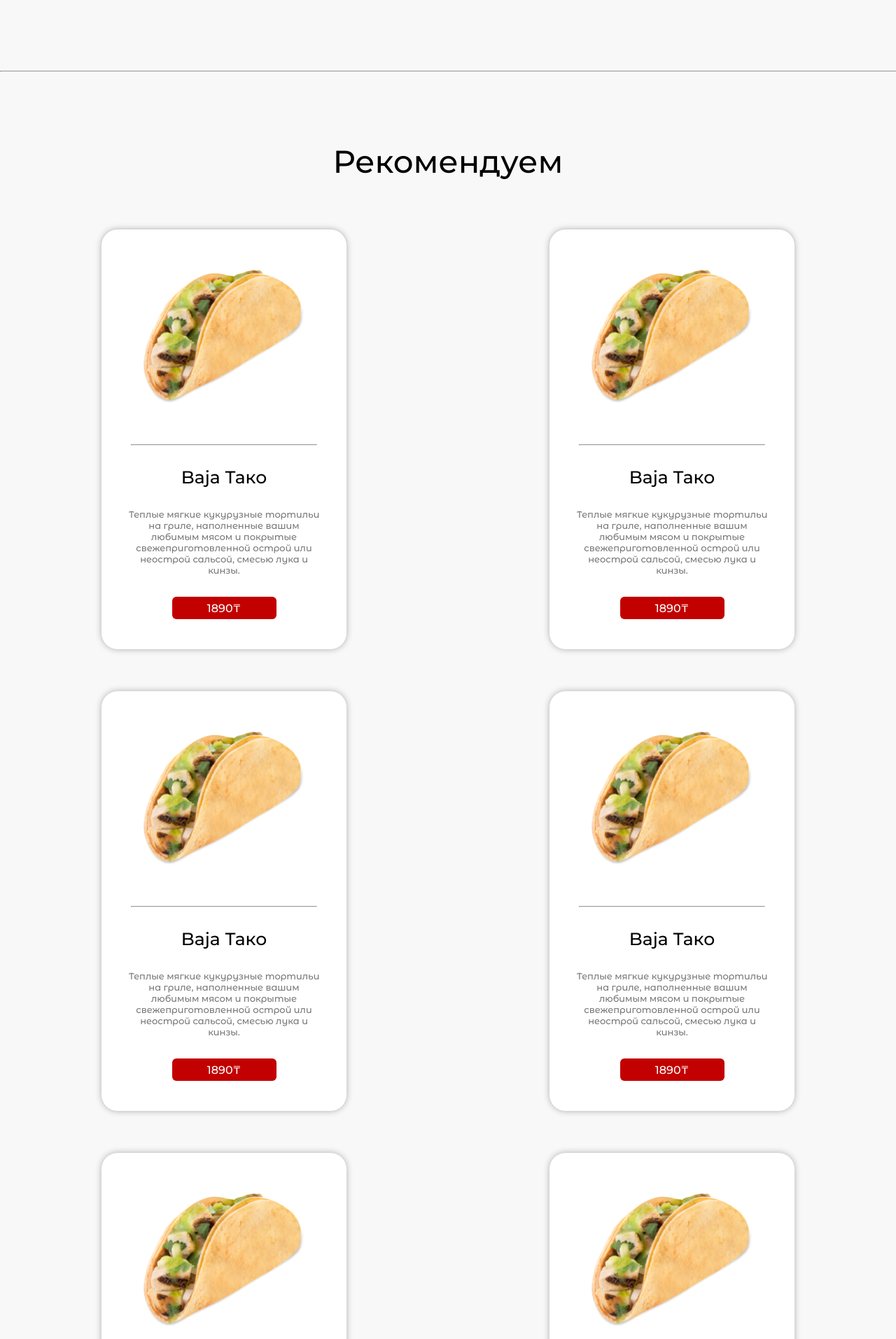
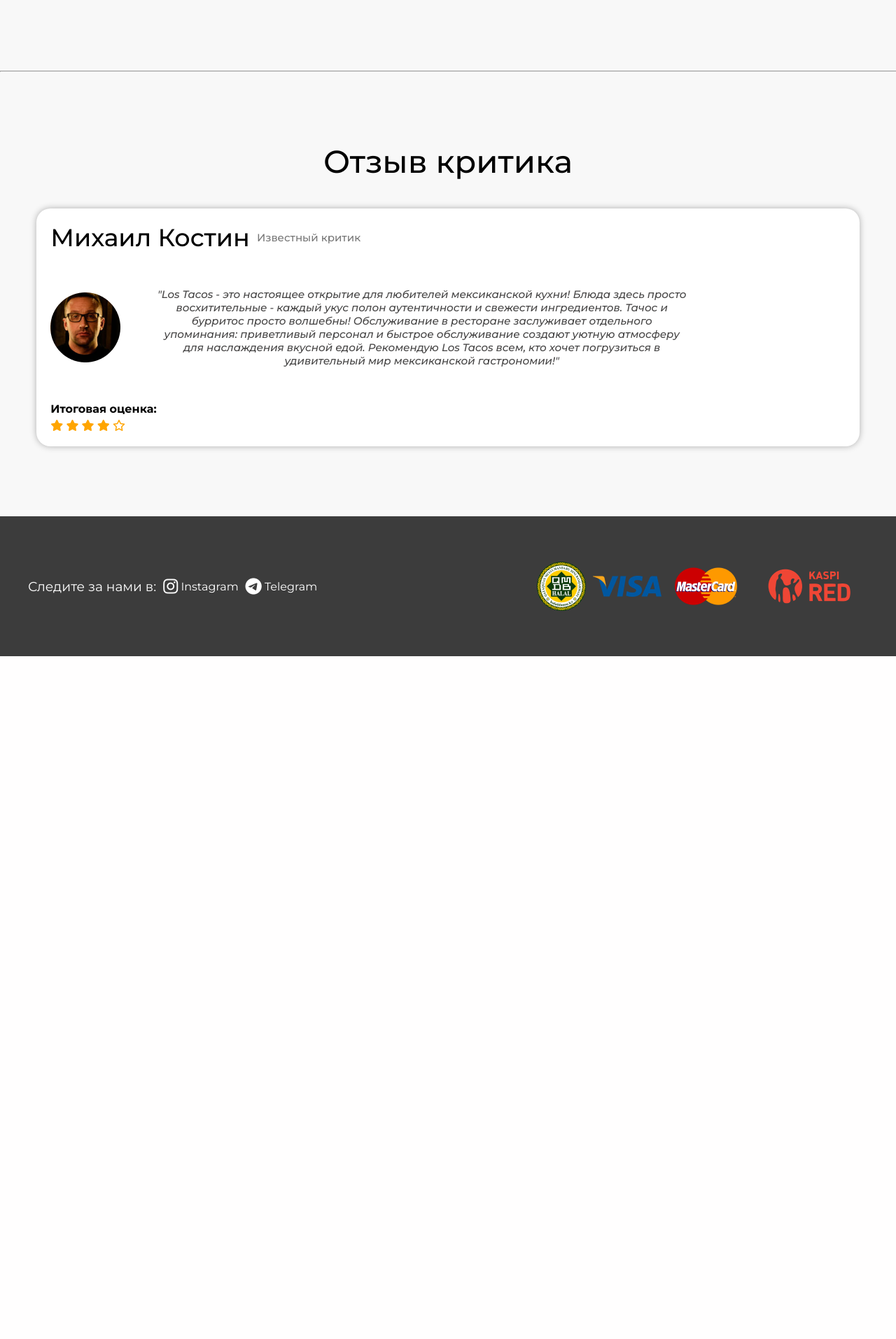
Before and after one commit to DaniyarKZNursultan/LosTacos_real, a Django app: page / in a window 1280 px wide; the page is wider, and only the part inside the window is pictured. Shown: the part 1390-3304 px from the top of that part at 70% size. After the commit the page ends 2328 px from the top of that part, so only its background shows below. Run offline with Django 4.2, Linux system fonts and the light colour scheme; some libraries are stand-ins or nearby versions.

Commit message:
First commit

```diff
--- a/lostacos/static/lostacos/css/main.css
+++ b/lostacos/static/lostacos/css/main.css
@@ -170,6 +170,7 @@ header {
     color: #777777;
     font-weight: 500;
     margin-bottom: 30px;
+    height: 100px;
 }
 
 .card button {
@@ -388,14 +389,14 @@ footer {
 }
 
 .profile-card {
-    width: 1300px;
-    height: 337px;
+    max-width: 1000px;
+    height: 200px;
     background-color: white;
     display: flex;
     align-items: center;
     box-shadow: 0 0 10px rgba(0, 0, 0, 0.3);
     padding: 10px 80px;
-    margin: 200px auto;
+    margin: 200px auto 0 auto;
     border-radius: 8px;
 }
 
@@ -615,10 +616,9 @@ footer {
 }
 
 .cart {
-    margin: 20px;
-    padding: 20px;
+    margin: 40px auto;
+    padding: 20px 80px;
     box-shadow: 0 0 10px rgba(0, 0, 0, 0.1);
-    margin-top: 130px;
     max-width: 1000px;
     border-radius: 8px;
     background-color: white;
--- a/lostacos/templates/lostacos/category_menu.html
+++ b/lostacos/templates/lostacos/category_menu.html
@@ -6,8 +6,8 @@
 
 {% block content %}
     <h1>{{ category.name }}</h1>
-    {% for dish in dishes %}
         <div class="menu-cards">
+            {% for dish in dishes %}
             <div class="card">
                 {% if dish.photo %}
                     <img src="{{ dish.photo.url }}" alt="{{ dish.name }}">
@@ -19,6 +19,6 @@
                     <button><a href="{% url 'add_to_cart' dish.id %}">{{ dish.price }}</a></button>
                 </div>
             </div>
+            {% endfor %}
         </div>
-    {% endfor %}
 {% endblock %}
--- a/lostacos/templates/lostacos/main.html
+++ b/lostacos/templates/lostacos/main.html
@@ -17,84 +17,6 @@
             нас вашим выбором для настоящих вкусов мексиканской кухни. </p>
         <div class="greeting-italic">
             ¡Bienvenidos!
-        </div>
-    </div>
-    <hr class="next-hr">
-    <div class="recommendation">
-        <h1 class="rec-title">Рекомендуем</h1>
-        <div class="cards">
-            <div class="card">
-                <img src="{% static 'lostacos/img/Baja-Taco.png' %}" alt="">
-                <hr>
-                <div class="card-inside">
-                    <h2>Baja Тако</h2>
-                    <p>Теплые мягкие кукурузные тортильи на гриле, наполненные вашим любимым мясом и покрытые свежеприготовленной острой или неострой сальсой, смесью лука и кинзы.</p>
-                    <button>1890₸</button>
-                </div>
-            </div>
-            <div class="card">
-                <img src="{% static 'lostacos/img/Baja-Taco.png' %}" alt="">
-                <hr>
-                <div class="card-inside">
-                    <h2>Baja Тако</h2>
-                    <p>Теплые мягкие кукурузные тортильи на гриле, наполненные вашим любимым мясом и покрытые свежеприготовленной острой или неострой сальсой, смесью лука и кинзы.</p>
-                    <button>1890₸</button>
-                </div>
-            </div>
-            <div class="card">
-                <img src="{% static 'lostacos/img/Baja-Taco.png' %}" alt="">
-                <hr>
-                <div class="card-inside">
-                    <h2>Baja Тако</h2>
-                    <p>Теплые мягкие кукурузные тортильи на гриле, наполненные вашим любимым мясом и покрытые свежеприготовленной острой или неострой сальсой, смесью лука и кинзы.</p>
-                    <button>1890₸</button>
-                </div>
-            </div>
-            <div class="card">
-                <img src="{% static 'lostacos/img/Baja-Taco.png' %}" alt="">
-                <hr>
-                <div class="card-inside">
-                    <h2>Baja Тако</h2>
-                    <p>Теплые мягкие кукурузные тортильи на гриле, наполненные вашим любимым мясом и покрытые свежеприготовленной острой или неострой сальсой, смесью лука и кинзы.</p>
-                    <button>1890₸</button>
-                </div>
-            </div>
-            <div class="card">
-                <img src="{% static 'lostacos/img/Baja-Taco.png' %}" alt="">
-                <hr>
-                <div class="card-inside">
-                    <h2>Baja Тако</h2>
-                    <p>Теплые мягкие кукурузные тортильи на гриле, наполненные вашим любимым мясом и покрытые свежеприготовленной острой или неострой сальсой, смесью лука и кинзы.</p>
-                    <button>1890₸</button>
-                </div>
-            </div>
-            <div class="card">
-                <img src="{% static 'lostacos/img/Baja-Taco.png' %}" alt="">
-                <hr>
-                <div class="card-inside">
-                    <h2>Baja Тако</h2>
-                    <p>Теплые мягкие кукурузные тортильи на гриле, наполненные вашим любимым мясом и покрытые свежеприготовленной острой или неострой сальсой, смесью лука и кинзы.</p>
-                    <button>1890₸</button>
-                </div>
-            </div>
-            <div class="card">
-                <img src="{% static 'lostacos/img/Baja-Taco.png' %}" alt="">
-                <hr>
-                <div class="card-inside">
-                    <h2>Baja Тако</h2>
-                    <p>Теплые мягкие кукурузные тортильи на гриле, наполненные вашим любимым мясом и покрытые свежеприготовленной острой или неострой сальсой, смесью лука и кинзы.</p>
-                    <button>1890₸</button>
-                </div>
-            </div>
-            <div class="card">
-                <img src="{% static 'lostacos/img/Baja-Taco.png' %}" alt="">
-                <hr>
-                <div class="card-inside">
-                    <h2>Baja Тако</h2>
-                    <p>Теплые мягкие кукурузные тортильи на гриле, наполненные вашим любимым мясом и покрытые свежеприготовленной острой или неострой сальсой, смесью лука и кинзы.</p>
-                    <button>1890₸</button>
-                </div>
-            </div>
         </div>
     </div>
     <hr class="next-hr">
--- a/lostacos/urls.py
+++ b/lostacos/urls.py
@@ -17,4 +17,5 @@ urlpatterns = [
     path('profile', profile_view, name='profile'),
     path('login', views.login, name='login'),
     path('register', signup, name='register'),
+    path('accounts/logout/', views.logout_view, name='logout'),
 ]
--- a/lostacos/views.py
+++ b/lostacos/views.py
@@ -1,3 +1,4 @@
+from django.contrib.auth import logout
 from django.contrib.auth.decorators import login_required
 from django.db.models import Sum
 from django.http import JsonResponse
@@ -148,3 +149,7 @@ def signup(request):
     else:
         form = RegisterForm()
     return render(request, 'registration/register.html', {'form': form})
+
+def logout_view(request):
+    logout(request)
+    return redirect('/') # на главную страницу сайта
```
